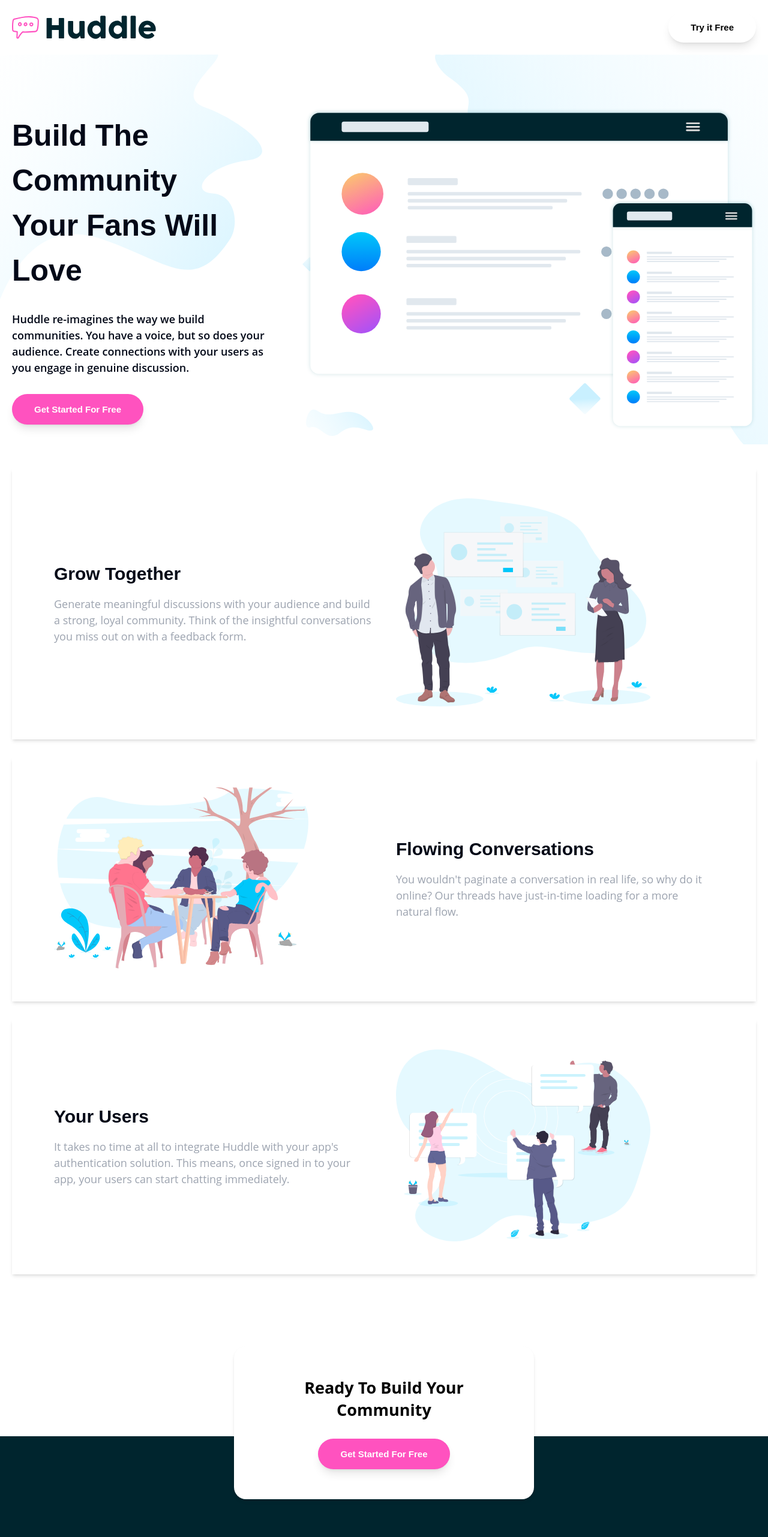
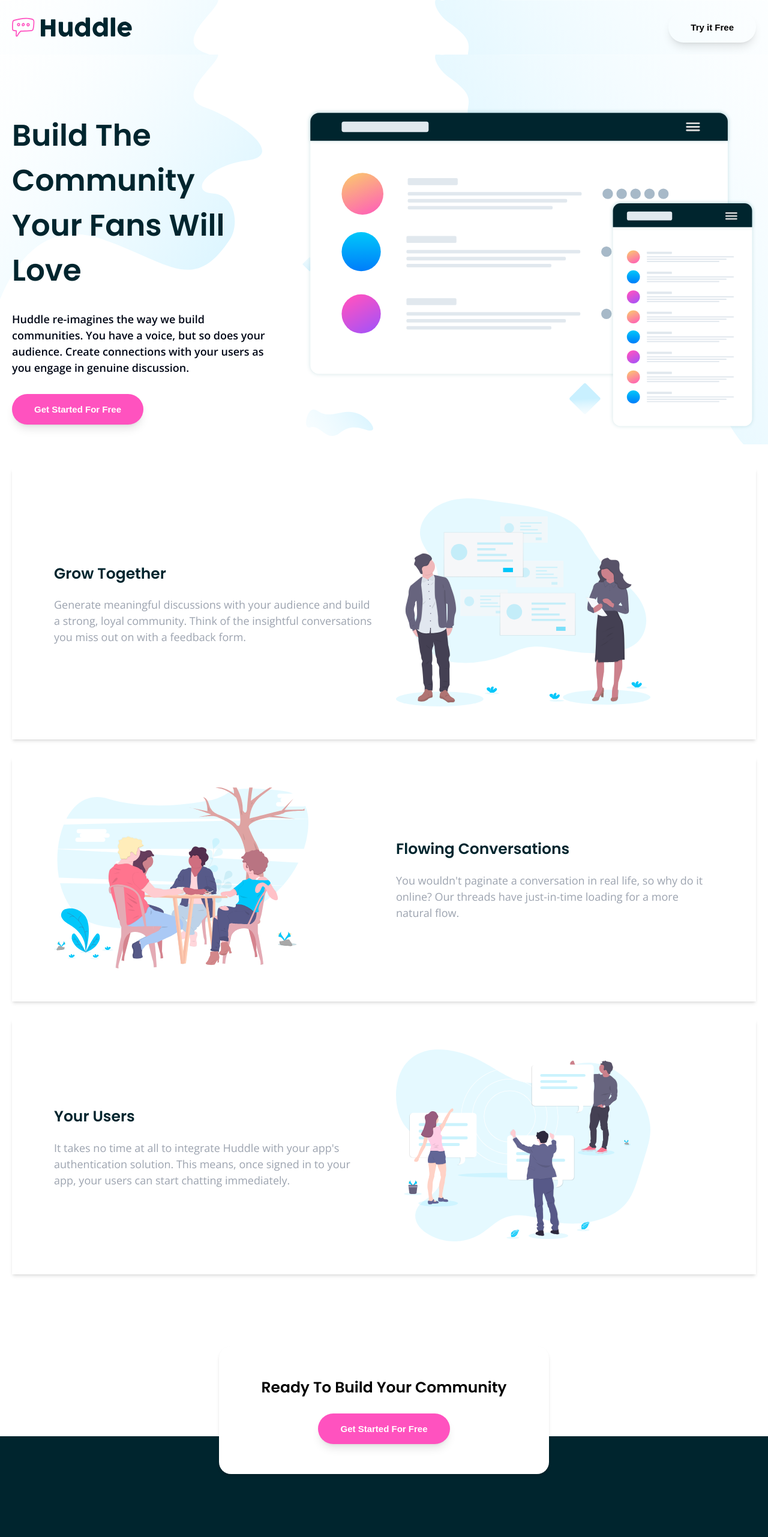
Before and after one commit to adebayoade/huddle-landing-page, a React (Vite) app: page / in a window 1280 px wide. Shown: the top 2563 px of the page at 60% size. Built offline with nearby package versions, Linux system fonts and the light colour scheme.

Commit message:
fixed typography

```diff
--- a/index.html
+++ b/index.html
@@ -2,6 +2,16 @@
 <html lang="en">
   <head>
     <meta charset="UTF-8" />
+    <link rel="preconnect" href="https://fonts.googleapis.com" />
+    <link rel="preconnect" href="https://fonts.gstatic.com" crossorigin />
+    <link
+      href="https://fonts.googleapis.com/css2?family=Poppins:ital,wght@0,100;0,200;0,300;0,400;0,500;0,600;0,700;0,800;0,900;1,100;1,200;1,300;1,400;1,500;1,600;1,700;1,800;1,900&display=swap"
+      rel="stylesheet"
+    />
+    <link
+      href="https://fonts.googleapis.com/css2?family=Open+Sans:ital,wght@0,300..800;1,300..800&display=swap"
+      rel="stylesheet"
+    />
     <link rel="icon" type="image/svg+xml" href="/favicon-32x32.png" />
     <meta name="viewport" content="width=device-width, initial-scale=1.0" />
     <title>Huddle</title>
--- a/src/components/navbar/navbar.styles.ts
+++ b/src/components/navbar/navbar.styles.ts
@@ -1,6 +1,7 @@
 import styled from 'styled-components';
 
 export const NavContainer = styled.nav`
+  background-image: url('/bg-hero-desktop.svg');
   display: flex;
   align-items: center;
   gap: 20px;
--- a/src/components/ui/logo/logo.styles.ts
+++ b/src/components/ui/logo/logo.styles.ts
@@ -3,8 +3,8 @@
 export const HuddleLogo = styled.svg.attrs({
   xmlns: 'http://www.w3.org/2000/svg',
 })`
-  width: 240px;
-  height: 39px;
+  width: 200px;
+  height: auto;
 
   @media (max-width: 768px) {
     width: 170px;
--- a/src/globalStyles.ts
+++ b/src/globalStyles.ts
@@ -1,19 +1,18 @@
 import styled, { createGlobalStyle } from 'styled-components';
 
 export const GlobalStyles = createGlobalStyle`
-  @import url('https://fonts.googleapis.com/css2?family=Open+Sans:ital,wght@0,300..800;1,300..800&family=Poppins:ital,wght@0,100;0,200;0,300;0,400;0,500;0,600;0,700;0,800;0,900;1,100;1,200;1,300;1,400;1,500;1,600;1,700;1,800;1,900&display=swap');
-
   * {
     box-sizing: border-box;
     margin: 0;
     padding: 0;
+
   }
 
   body {
-    font-family: "Open Sans", sans-serif;
     font-size: 18px;
     background-color: ${props => props.theme.colors.default};
-    color: ${props => props.theme.colors.fontColor}
+    color: ${props => props.theme.colors.fontColor};
+    font-family: "Open Sans", sans-serif;
   }
 
   a {
@@ -26,6 +25,8 @@
   font-size: 50px;
   font-family: 'Poppins', sans-serif;
   line-height: 1.5;
+  font-weight: 600;
+  color: ${props => props.theme.colors.darkCyan};
 
   @media (max-width: 1024px) {
     font-size: 20px;
@@ -33,8 +34,11 @@
 `;
 
 export const SecondTitle = styled.h2`
-  font-size: 30px;
+  font-size: 25px;
+  font-weight: 600;
+  line-height: 1.5;
   font-family: 'Poppins', sans-serif;
+  color: ${props => props.theme.colors.darkCyan};
 
   @media (max-width: 1024px) {
     font-size: 20px;
--- a/src/pages/home/community/community.styles.ts
+++ b/src/pages/home/community/community.styles.ts
@@ -4,7 +4,7 @@
 export const CommunityContainer = styled(Card)`
   background-color: white;
   z-index: 1;
-  max-width: 500px;
+  max-width: 550px;
   display: flex;
   flex-direction: column;
   gap: 20px;
--- a/src/pages/home/community/index.tsx
+++ b/src/pages/home/community/index.tsx
@@ -1,12 +1,13 @@
 import Stack from '../../../components/ui/stack';
 import Button from '../../../components/ui/button';
 import { CommunityContainer } from './community.styles';
+import { SecondTitle } from '../../../globalStyles';
 
 export default function Community() {
   return (
     <CommunityContainer>
-      <Stack direction="column" spacing="30px">
-        <h2>Ready To Build Your Community</h2>
+      <Stack direction="column" spacing="25px">
+        <SecondTitle>Ready To Build Your Community</SecondTitle>
         <Button>Get Started For Free</Button>
       </Stack>
     </CommunityContainer>
--- a/src/pages/home/hero/hero.styles.ts
+++ b/src/pages/home/hero/hero.styles.ts
@@ -32,22 +32,9 @@
     grid-template-columns: 1fr;
   }
 
-  h1 {
-    font-size: 50px;
-    margin: 0;
-    line-height: 1.5;
-    font-family: 'Poppins', sans-serif;
-  }
-
   p {
     font-weight: 600;
     line-height: 1.5;
-  }
-
-  @media (max-width: 768px) {
-    h1 {
-      font-size: 30px;
-    }
   }
 `;
 
```
